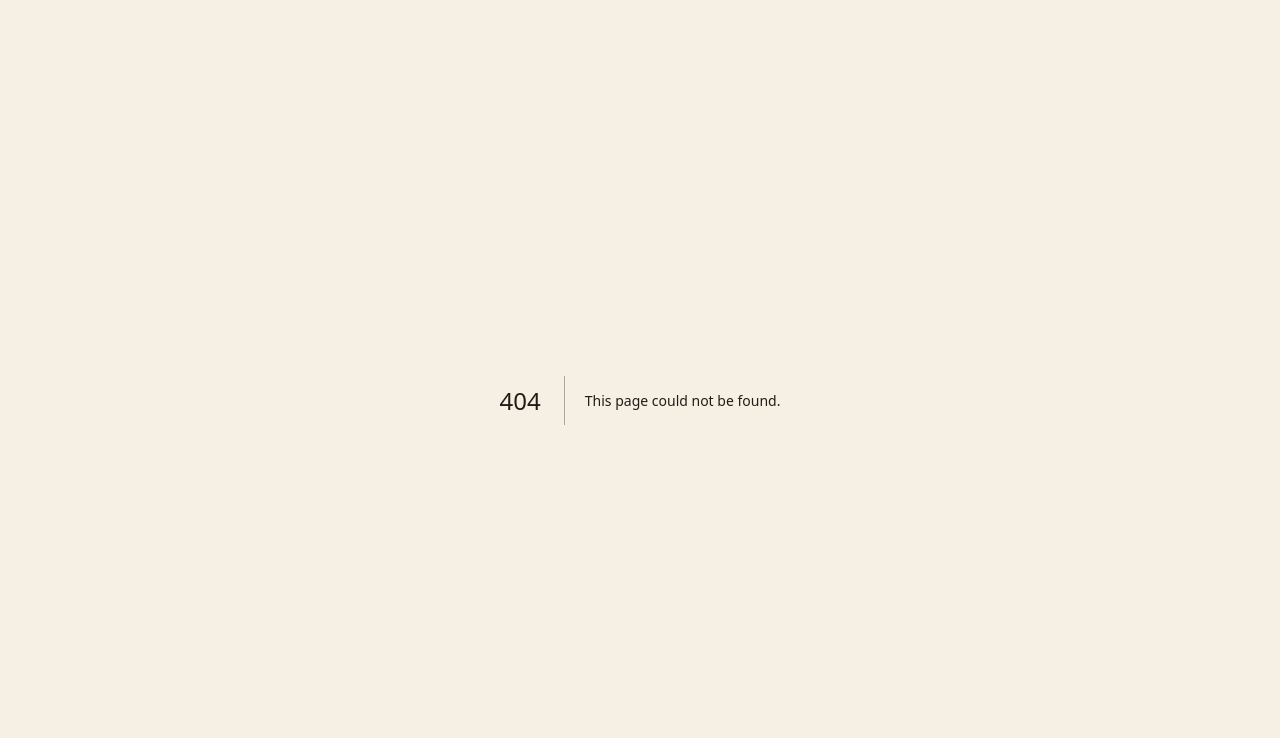
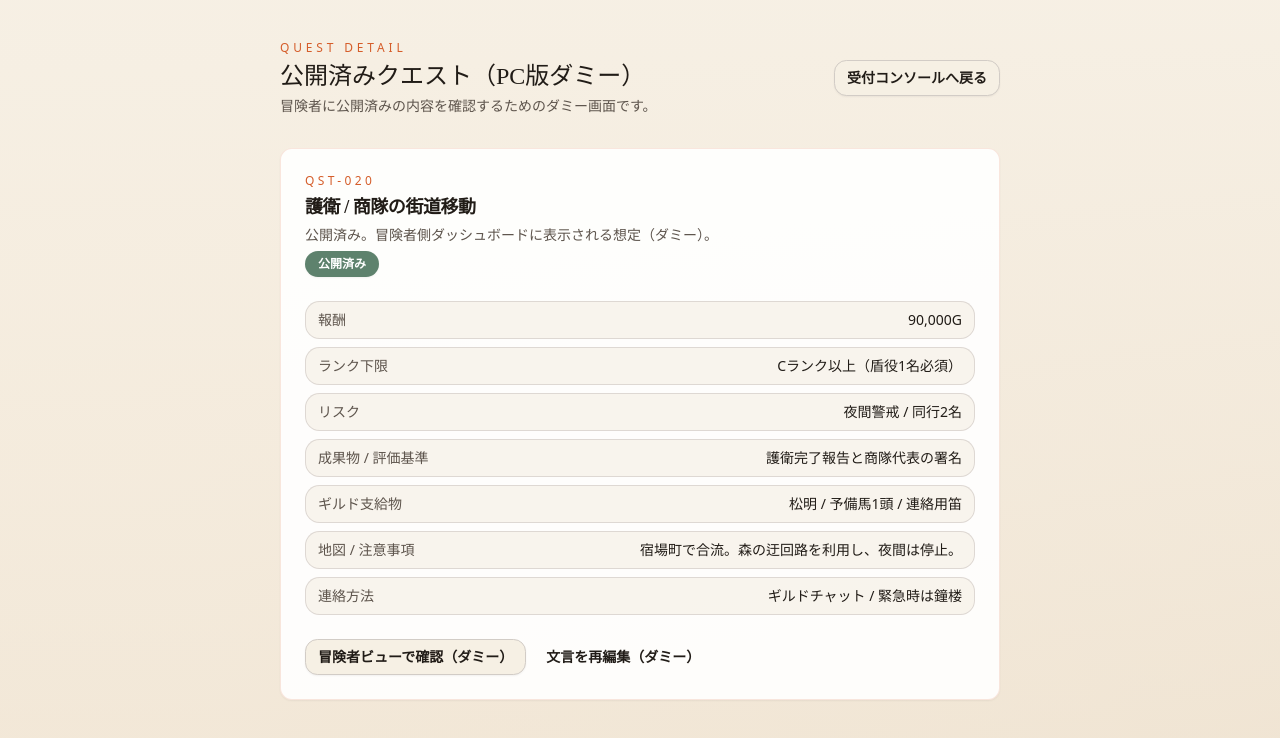
Before and after one commit to kazurego7/isekai-quest-agency, a Next.js app: page /reception/quests/qst-020 in a window 1280 px wide. Before the commit this address had no page. Shown: the top 738 px of the page. Built offline with nearby package versions, Linux system fonts and the light colour scheme.

Commit message:
Adjust receptionist flow states and add published quest view

```diff
--- a/app/reception/page.js
+++ b/app/reception/page.js
@@ -11,11 +11,30 @@ import {
   CardTitle,
 } from "@/components/ui/card";
 
+const inAgreement = [
+  {
+    id: "req-002",
+    title: "討伐 / 湿地帯の魔蛇",
+    status: "確認前",
+    note: "依頼者が調整案を確認中。返信待ち（受付視点）。",
+    next: "依頼詳細を見て、返信を待つ",
+    href: "/requests/req-002",
+  },
+  {
+    id: "req-001",
+    title: "護衛 / 商隊の街道移動",
+    status: "合意待ち",
+    note: "依頼者の再調整案を確認し、合意する状態。",
+    next: "依頼詳細を開いて合意判断（ダミー）",
+    href: "/requests/req-001",
+  },
+];
+
 const questDrafts = [
   {
     questId: "QST-019",
     title: "討伐 / 湿地帯の魔蛇",
-    stage: "公開準備",
+    stage: "合意済み",
     rewards: "120,000G（案）",
     risk: "毒・沼地 / 同行3名",
     rank: "Bランク以上",
@@ -26,7 +45,7 @@ const questDrafts = [
   {
     questId: "QST-020",
     title: "護衛 / 商隊の街道移動",
-    stage: "公開待ち",
+    stage: "公開済み",
     rewards: "90,000G",
     risk: "夜間警戒 / 同行2名",
     rank: "Cランク以上（盾役1名必須）",
@@ -65,6 +84,36 @@ export default function ReceptionPage() {
         </header>
 
         <section className="grid grid-cols-1 gap-4">
+          <Card className="border border-border/70 bg-white/90 shadow-sm">
+            <CardHeader className="space-y-2">
+              <div className="flex items-center justify-between">
+                <CardTitle className="text-lg text-ink">合意中（受付視点）</CardTitle>
+                <Badge variant="secondary">確認前 / 合意待ち</Badge>
+              </div>
+              <CardDescription>依頼者との合意が終わっていない案件。依頼詳細を開いて対応します。</CardDescription>
+            </CardHeader>
+            <CardContent className="space-y-3 divide-y divide-border/80 p-0">
+              {inAgreement.map((item) => (
+                <div key={item.id} className="space-y-1 px-4 py-3">
+                  <div className="flex items-start justify-between gap-3">
+                    <div className="space-y-1">
+                      <p className="text-sm font-semibold text-ink">{item.title}</p>
+                      <p className="text-xs text-muted-foreground">ID: {item.id}</p>
+                    </div>
+                    <Badge variant="muted">{item.status}</Badge>
+                  </div>
+                  <p className="text-xs text-muted-foreground">{item.note}</p>
+                  <p className="text-xs text-ink">次のアクション: {item.next}</p>
+                  <div className="flex flex-wrap gap-2 pt-1">
+                    <Button size="sm" variant="outline" className="text-xs" asChild>
+                      <Link href={item.href}>依頼詳細を開く</Link>
+                    </Button>
+                  </div>
+                </div>
+              ))}
+            </CardContent>
+          </Card>
+
           <Card className="border-primary/15 bg-white/90 shadow-sm">
             <CardHeader className="space-y-2">
               <div className="flex items-center justify-between">
@@ -101,9 +150,15 @@ export default function ReceptionPage() {
                 公開時: ランク/成果物/支給物/注意事項が公開文面に含まれているか最終確認（ダミー）
               </p>
                   <div className="flex flex-wrap gap-2 pt-1">
+                    {draft.stage === "合意済み" ? (
                       <Button size="sm" variant="outline" className="border-dashed text-xs" asChild>
-                  <Link href="/reception/questify">文言を編集（クエスト化画面）</Link>
+                        <Link href="/reception/questify">クエスト化へ（ダミー）</Link>
                       </Button>
+                    ) : (
+                      <Button size="sm" variant="outline" className="border-dashed text-xs" asChild>
+                        <Link href={`/reception/quests/${draft.questId.toLowerCase()}`}>クエスト詳細（PC版）</Link>
+                      </Button>
+                    )}
                     <Button size="sm" className="text-xs" variant="secondary">
                       公開申請（ダミー）
                     </Button>
--- /dev/null
+++ b/app/reception/quests/[id]/page.js
@@ -0,0 +1,80 @@
+import Link from "next/link";
+
+import { Badge } from "@/components/ui/badge";
+import { Button } from "@/components/ui/button";
+import { Card, CardContent, CardDescription, CardFooter, CardHeader, CardTitle } from "@/components/ui/card";
+
+const published = {
+  "qst-020": {
+    id: "QST-020",
+    title: "護衛 / 商隊の街道移動",
+    status: "公開済み",
+    reward: "90,000G",
+    rank: "Cランク以上（盾役1名必須）",
+    deliverables: "護衛完了報告と商隊代表の署名",
+    supplies: "松明 / 予備馬1頭 / 連絡用笛",
+    mapNotes: "宿場町で合流。森の迂回路を利用し、夜間は停止。",
+    risk: "夜間警戒 / 同行2名",
+    channel: "ギルドチャット / 緊急時は鐘楼",
+  },
+};
+
+export default function PublishedQuestDetail({ params }) {
+  const quest = published[params.id] ?? published["qst-020"];
+
+  return (
+    <div className="min-h-screen bg-gradient-to-b from-background to-muted/70">
+      <div className="mx-auto max-w-screen-md px-6 pb-16 pt-10 space-y-8">
+        <header className="flex items-center justify-between">
+          <div className="space-y-1">
+            <p className="text-xs uppercase tracking-[0.32em] text-primary">Quest Detail</p>
+            <h1 className="font-serif text-2xl text-ink">公開済みクエスト（PC版ダミー）</h1>
+            <p className="text-sm text-muted-foreground">冒険者に公開済みの内容を確認するためのダミー画面です。</p>
+          </div>
+          <Button size="sm" variant="outline" asChild>
+            <Link href="/reception">受付コンソールへ戻る</Link>
+          </Button>
+        </header>
+
+        <Card className="border-primary/15 bg-white/90 shadow-sm">
+          <CardHeader className="flex items-start justify-between">
+            <div className="space-y-1">
+              <p className="text-xs uppercase tracking-[0.28em] text-primary">{quest.id}</p>
+              <CardTitle className="text-lg text-ink">{quest.title}</CardTitle>
+              <CardDescription>公開済み。冒険者側ダッシュボードに表示される想定（ダミー）。</CardDescription>
+            </div>
+            <Badge variant="secondary">{quest.status}</Badge>
+          </CardHeader>
+          <CardContent className="space-y-3 text-sm">
+            <div className="grid grid-cols-1 gap-2">
+              <InfoRow label="報酬" value={quest.reward} />
+              <InfoRow label="ランク下限" value={quest.rank} />
+              <InfoRow label="リスク" value={quest.risk} />
+              <InfoRow label="成果物 / 評価基準" value={quest.deliverables} />
+              <InfoRow label="ギルド支給物" value={quest.supplies} />
+              <InfoRow label="地図 / 注意事項" value={quest.mapNotes} />
+              <InfoRow label="連絡方法" value={quest.channel} />
+            </div>
+          </CardContent>
+          <CardFooter className="flex flex-wrap gap-2">
+            <Button size="sm" variant="outline" asChild>
+              <Link href="/adventurer">冒険者ビューで確認（ダミー）</Link>
+            </Button>
+            <Button size="sm" variant="ghost" asChild>
+              <Link href="/reception/questify">文言を再編集（ダミー）</Link>
+            </Button>
+          </CardFooter>
+        </Card>
+      </div>
+    </div>
+  );
+}
+
+function InfoRow({ label, value }) {
+  return (
+    <div className="flex items-start justify-between rounded-lg border border-border/70 bg-muted/40 px-3 py-2">
+      <span className="text-muted-foreground">{label}</span>
+      <span className="text-ink text-right">{value}</span>
+    </div>
+  );
+}
```
Lines whose indentation alone changed are shown as unchanged.
